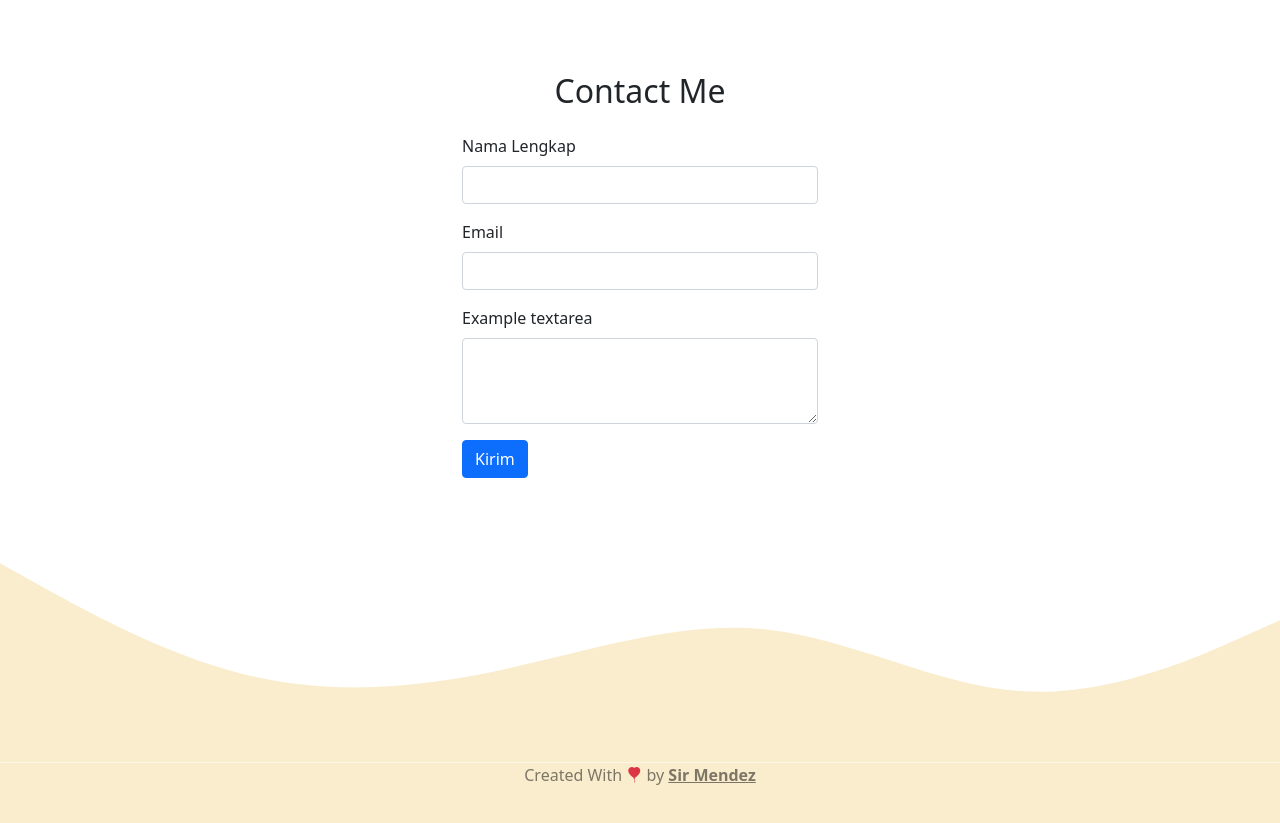
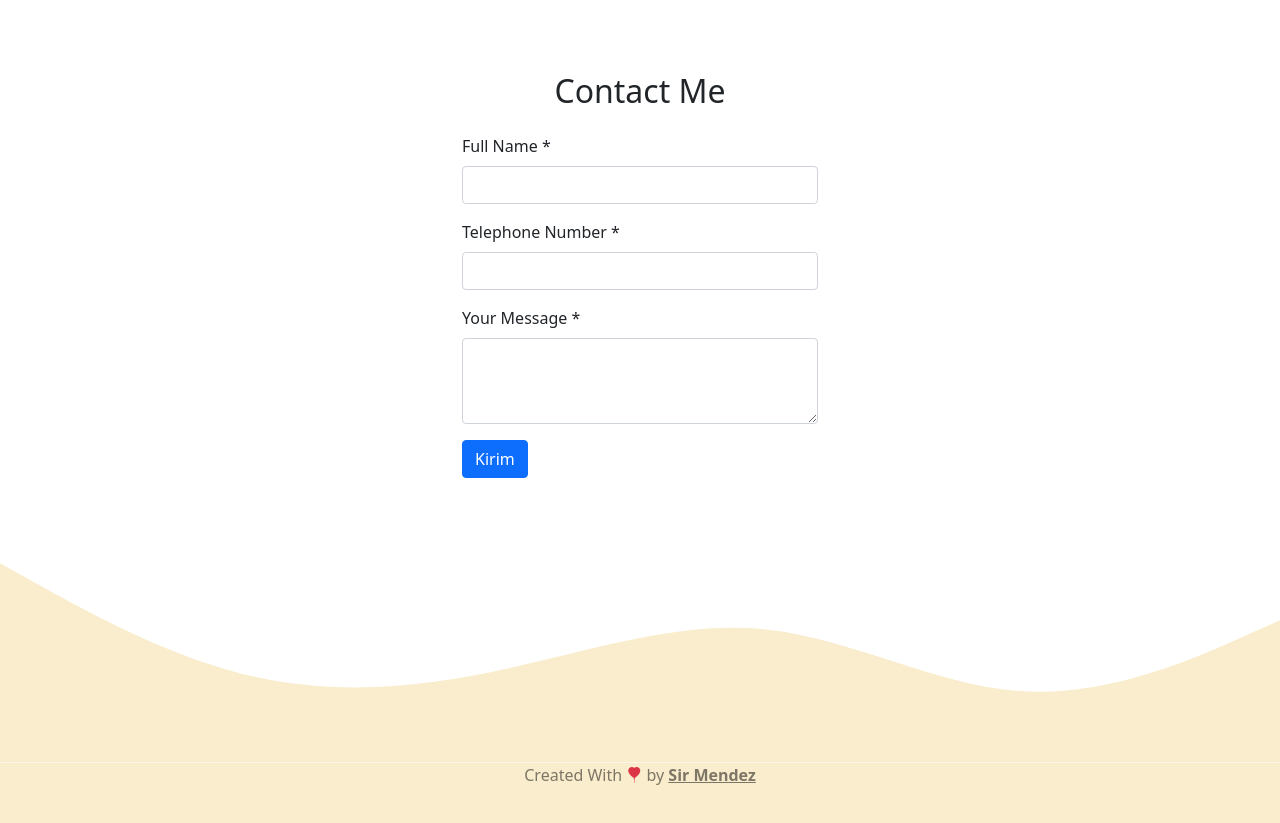
Before and after one commit to chatonds/chatonds.github.io, a plain HTML site: page index.html in a window 1280 px wide. Shown: the part 2560-3383 px from the top of the page. Drawn offline with nearby package versions, Linux system fonts and the light colour scheme.

Commit message:
update index form
mengganti input email dengan nomor telepon

```diff
--- a/index.html
+++ b/index.html
@@ -181,17 +181,17 @@
 
             <form name="submit-to-google-sheet">
               <div class="mb-3">
-                <label for="name" class="form-label">Nama Lengkap</label>
-                <input type="text" class="form-control" id="name" aria-describedby="name" name="nama" />
+                <label for="name" class="form-label">Full Name *</label>
+                <input type="text" class="form-control" id="name" aria-describedby="name" name="nama" required />
               </div>
               <div class="mb-3">
-                <label for="email" class="form-label">Email</label>
-                <input type="email" class="form-control" id="email" aria-describedby="email" name="email" />
+                <label for="email" class="form-label">Telephone Number *</label>
+                <input type="text" class="form-control" id="email" required aria-describedby="email" name="email" />
               </div>
 
               <div class="mb-3">
-                <label for="pesan" class="form-label">Example textarea</label>
-                <textarea class="form-control" id="pesan" rows="3" name="pesan"></textarea>
+                <label for="pesan" class="form-label">Your Message *</label>
+                <textarea class="form-control" id="pesan" rows="3" name="pesan" required></textarea>
               </div>
               <button type="submit" class="btn btn-primary btn-kirim">Kirim</button>
 
```
